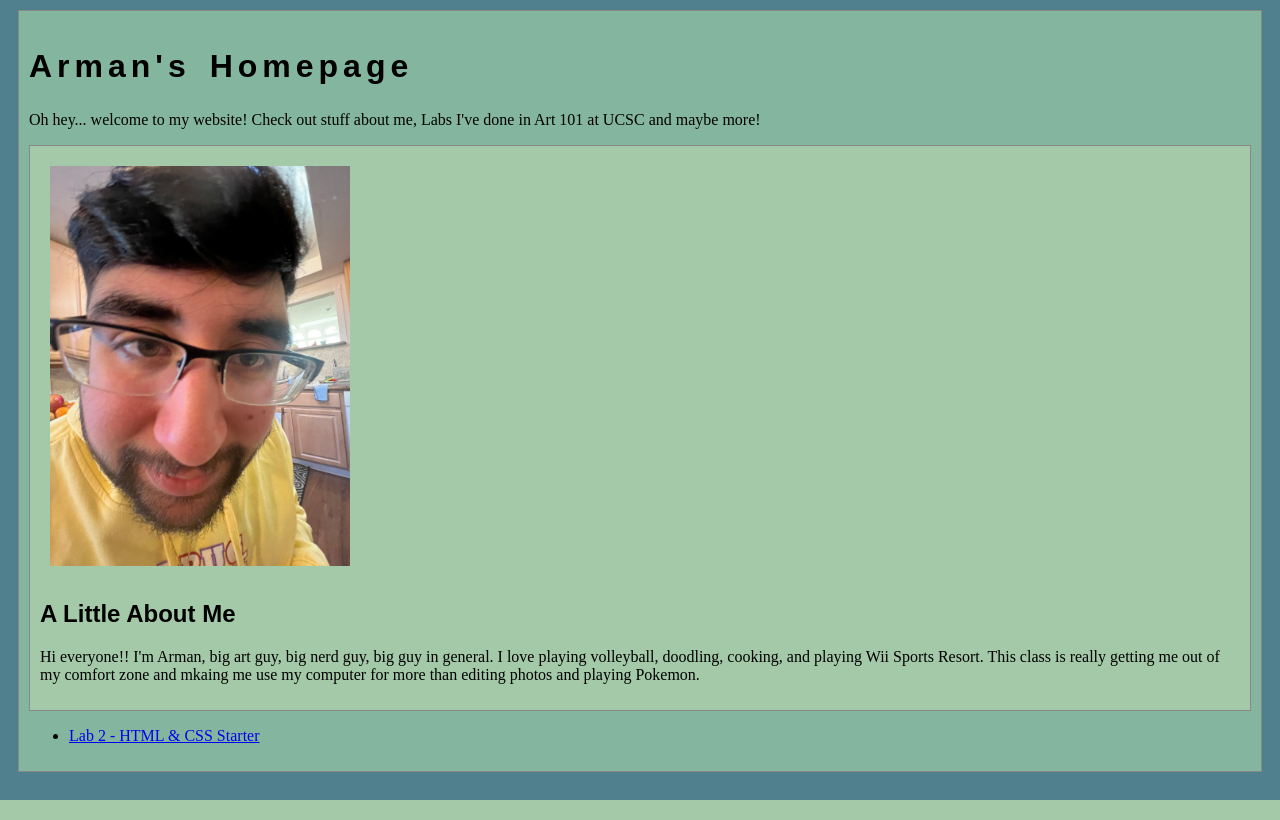
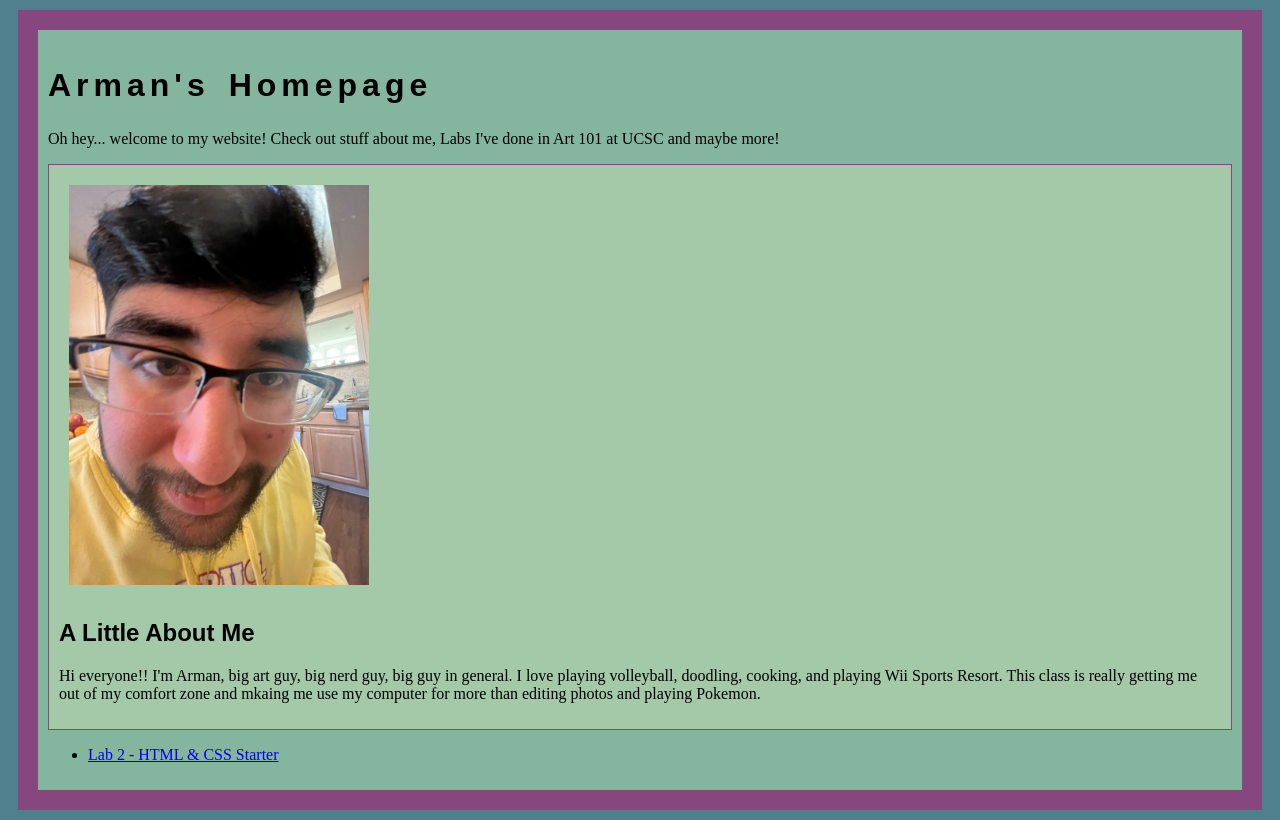
Before and after one commit to armanjmoslehi/art101, a web app: file index.html in a window 1280 px wide. Run offline with its HTML, style and script files only (its server is not run), Linux system fonts and the light colour scheme.

Commit message:
Update site.css

```diff
--- a/css/site.css
+++ b/css/site.css
@@ -23,7 +23,7 @@ h1 {
 #content {
   margin: 10px;
   padding: 10px;
-  border: solid 1px #888;
+  border: solid 20px #86477e;
   background-color: #84B59F;
 }
 
@@ -31,6 +31,6 @@ h1 {
 .minor-section {
   padding: 10px;
   margin-bottom: 10px;
-  border: solid 1px #888;
+  border: solid 1px #86477e;
   background-color: #A3C9A8;
 }
```
